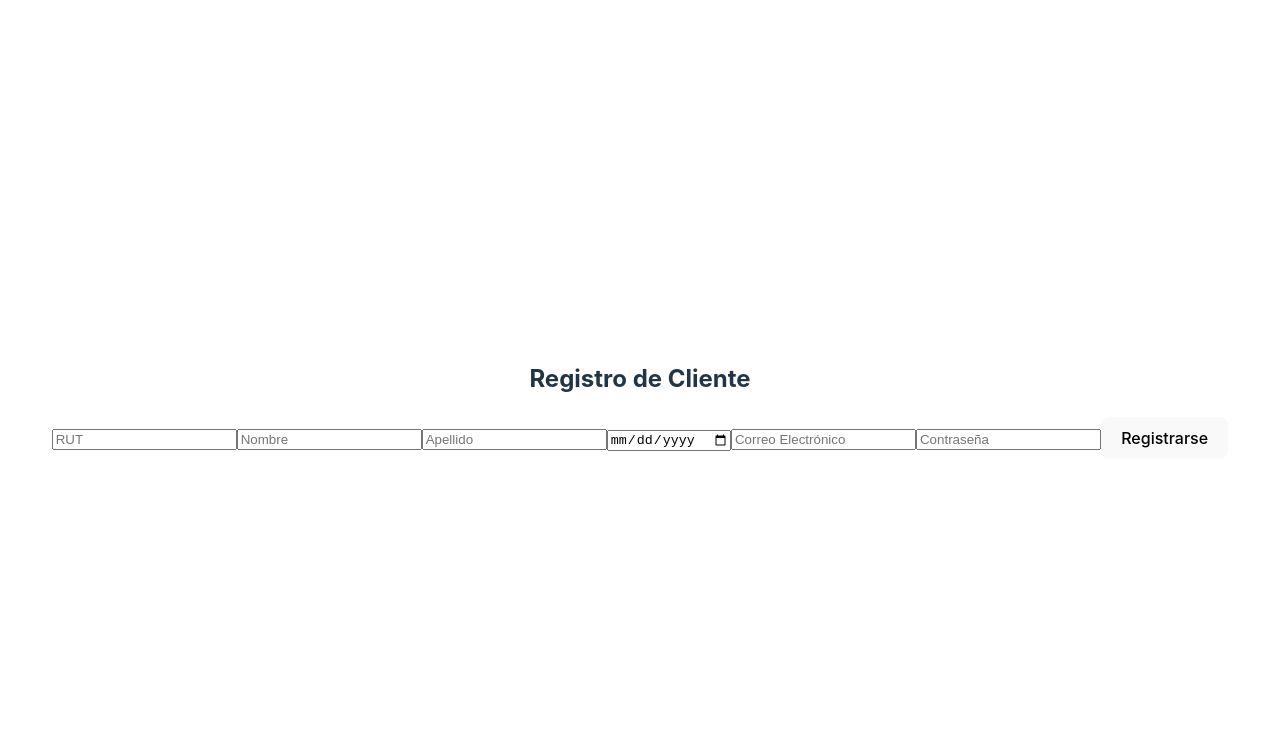
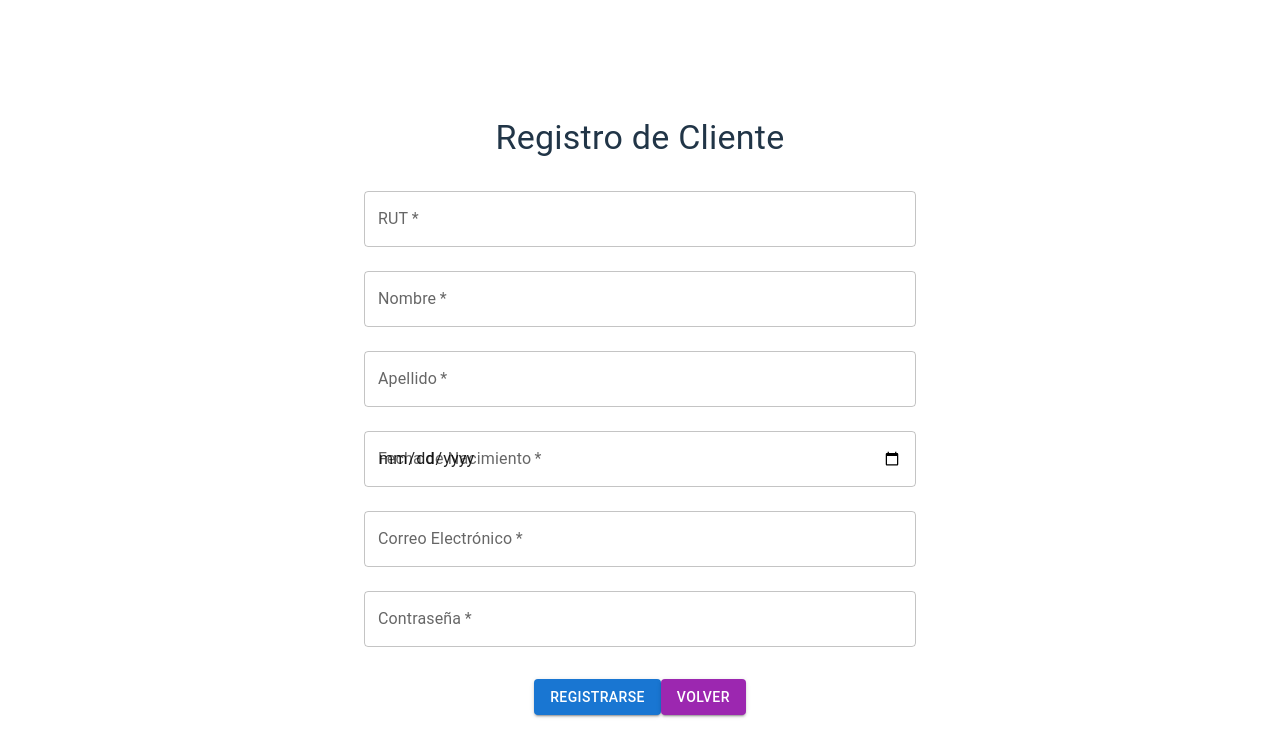
Before and after one commit to arinabilan/Frontend_Tingeso, a React (Vite) app: page /register in a window 1280 px wide. Shown: the top 756 px of the page. Built offline with nearby package versions, Linux system fonts and the light colour scheme.

Commit message:
se agregan botones volver

```diff
--- a/src/components/AllSolicitudes.jsx
+++ b/src/components/AllSolicitudes.jsx
@@ -30,6 +30,10 @@ const AllSolicitudes = () => {
             })
             .catch((error) => console.error('Error al evaluar solicitud:', error));
     };
+
+    const handleNavigate = () => {
+        navigate("/");
+    }
 
     return (
         <Container maxWidth="xl">
@@ -75,7 +79,16 @@ const AllSolicitudes = () => {
                             ))}
                         </TableBody>
                     </Table>
+                    <Button
+                        variant="contained"
+                        color="secondary"
+                        onClick={handleNavigate}
+                        style={{ marginTop: '20px' }}
+                    >
+                        Volver
+                    </Button>
                 </TableContainer>
+
             )}
         </Container>
     );
--- a/src/components/Executive.jsx
+++ b/src/components/Executive.jsx
@@ -30,6 +30,10 @@ const Executive = () => {
 
     }
 
+    const handleNavigate = () => {
+      navigate("/");
+    }
+
     return (
         <Container maxWidth="xs">
           <Typography variant="h5" gutterBottom>
@@ -59,6 +63,9 @@ const Executive = () => {
             <Button type="submit" variant="contained" color="primary" fullWidth>
               Iniciar Sesión
             </Button>
+            <Button onClick={handleNavigate} type="submit" variant="contained" color="secondary" fullWidth>
+              Volver
+            </Button>
           </form>
         </Container>
       );
--- a/src/components/Login.jsx
+++ b/src/components/Login.jsx
@@ -32,6 +32,10 @@ const Login = () => {
         });
     };
 
+    const handleNavigate = () => {
+      navigate('/'); // Redirigir a la página perfil
+    }
+
     return (
       <Container maxWidth="xs">
         <Typography variant="h5" gutterBottom>
@@ -61,6 +65,9 @@ const Login = () => {
           <Button type="submit" variant="contained" color="primary" fullWidth>
             Iniciar Sesión
           </Button>
+          <Button onClick = {handleNavigate} type="submit" variant="contained" color="secondary" fullWidth>
+            Volver
+          </Button>
         </form>
       </Container>
     );
--- a/src/components/Profile.jsx
+++ b/src/components/Profile.jsx
@@ -28,6 +28,10 @@ const Profile = () => {
     const handleDocuments = () => {
         navigate("/documents");
     };
+
+    const handleNavigate = () => {
+        navigate("/");
+    }
 
     return (
         <Container>
@@ -95,6 +99,15 @@ const Profile = () => {
                         Subir documentos
                     </Button>
 
+                    <Button
+                        variant="contained"
+                        color="secondary"
+                        onClick={handleNavigate}
+                        style={{ marginTop: '20px' }}
+                    >
+                        Volver
+                    </Button>
+
                 </>
             ) : (
                 <Typography variant="body1">No hay datos del usuario disponibles.</Typography>
--- a/src/components/Register.jsx
+++ b/src/components/Register.jsx
@@ -1,5 +1,6 @@
 import React, { useState } from 'react';
 import { useNavigate } from 'react-router-dom';
+import { Container, TextField, Button, Typography, Box } from '@mui/material';
 
 import clientService from '../services/client.service';
 
@@ -28,57 +29,89 @@ const Register = () => {
             console.error('Error en inicio de sesión:', error);
             setError('Credenciales incorrectas. Intenta de nuevo.'); // Mostrar error
           });
-      };
+    };
+
+    const handleNavigate = () => {
+        navigate("/");
+    }
 
     return (
-        <div>
-            <h2>Registro de Cliente</h2>
+        <Container maxWidth="sm">
+            <Box sx={{ textAlign: 'center', mt: 4, mb: 2 }}>
+                <Typography variant="h4" component="h2" gutterBottom>
+                    Registro de Cliente
+                </Typography>
+            </Box>
             <form onSubmit={handleRegister}>
-                <input
-                    type="text"
-                    placeholder="RUT"
+                <TextField
+                    label="RUT"
+                    variant="outlined"
+                    fullWidth
+                    margin="normal"
                     value={rut}
                     onChange={(e) => setRut(e.target.value)}
                     required
                 />
-                <input
-                    type="text"
-                    placeholder="Nombre"
+                <TextField
+                    label="Nombre"
+                    variant="outlined"
+                    fullWidth
+                    margin="normal"
                     value={name}
                     onChange={(e) => setName(e.target.value)}
                     required
                 />
-                <input
-                    type="text"
-                    placeholder="Apellido"
+                <TextField
+                    label="Apellido"
+                    variant="outlined"
+                    fullWidth
+                    margin="normal"
                     value={surname}
                     onChange={(e) => setSurname(e.target.value)}
                     required
                 />
-                <input
+                <TextField
+                    label="Fecha de Nacimiento"
                     type="date"
-                    placeholder="Fecha de Nacimiento"
+                    variant="outlined"
+                    fullWidth
+                    margin="normal"
+
                     value={birthday}
                     onChange={(e) => setBirthday(e.target.value)}
                     required
                 />
-                <input
+                <TextField
+                    label="Correo Electrónico"
                     type="email"
-                    placeholder="Correo Electrónico"
+                    variant="outlined"
+                    fullWidth
+                    margin="normal"
                     value={email}
                     onChange={(e) => setEmail(e.target.value)}
                     required
                 />
-                <input
+                <TextField
+                    label="Contraseña"
                     type="password"
-                    placeholder="Contraseña"
+                    variant="outlined"
+                    fullWidth
+                    margin="normal"
                     value={password}
                     onChange={(e) => setPassword(e.target.value)}
                     required
                 />
-                <button type="submit">Registrarse</button>
+                <Box sx={{ mt: 3, textAlign: 'center' }}>
+                    <Button type="submit" variant="contained" color="primary">
+                        Registrarse
+                    </Button>
+                    <Button onClick={handleNavigate} type="submit" variant="contained" color="secondary">
+                        Volver
+                    </Button>
+                </Box>
+
             </form>
-        </div>
+        </Container>
     );
 };
 
```
